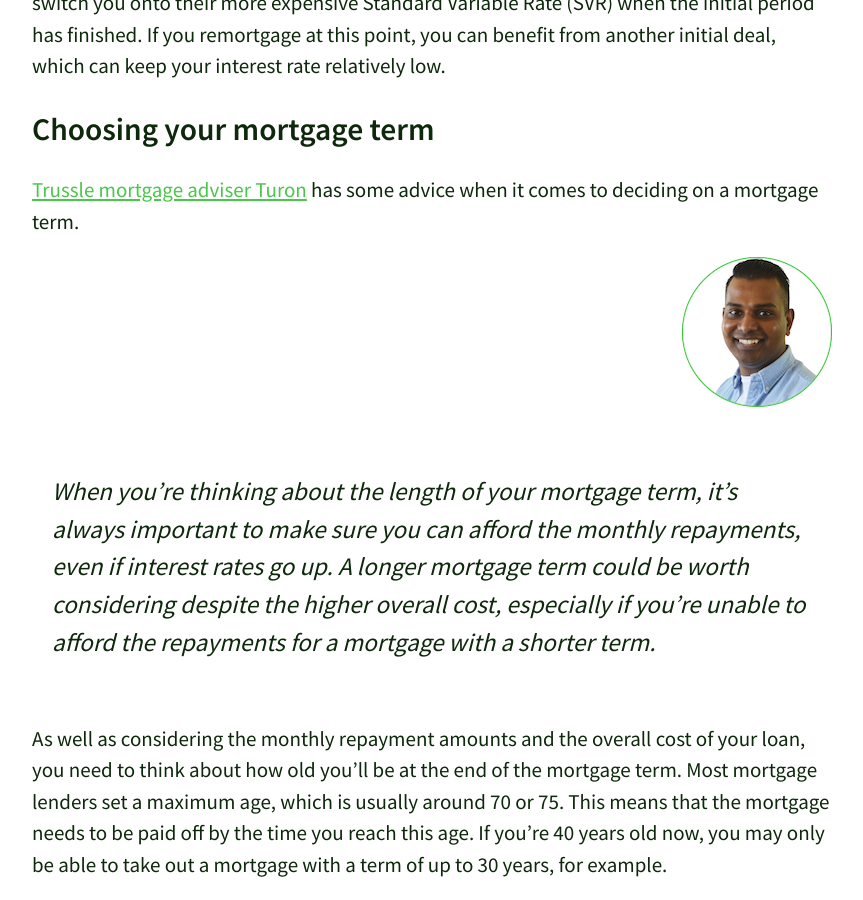
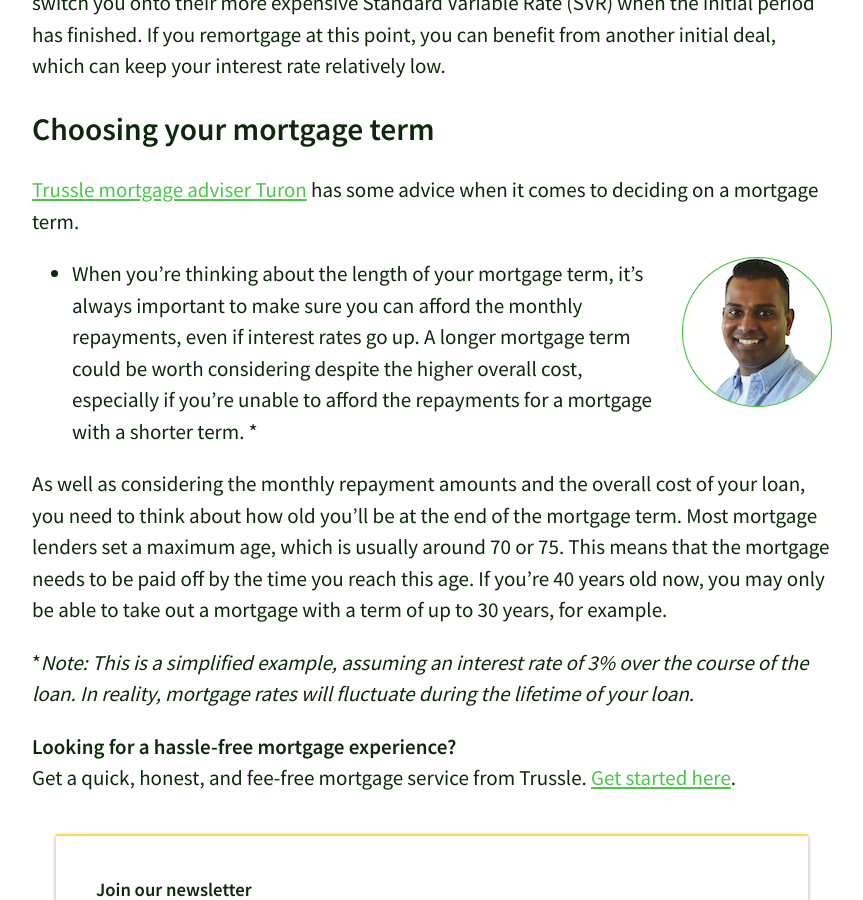
Before and after one commit to olitrussle/blog, a Jekyll site: the page built from _posts/2017-05-30-how-the-mortgage-term-affects-cost-of-mortgage.md, in a window 1280 px wide and 900 px high, scrolled down 3122 px. Shown: the whole window, without its empty margins (208-1071 px from the left). Built offline with Jekyll 4.4.1, drawn with Linux system fonts in a browser that asks for light colours; comment, search, counter and statistics services are not loaded.

```diff
--- a/_posts/2017-05-30-how-the-mortgage-term-affects-cost-of-mortgage.md
+++ b/_posts/2017-05-30-how-the-mortgage-term-affects-cost-of-mortgage.md
@@ -59,7 +59,7 @@ Another way of reducing the amount of interest you pay is to [remortgage](https:
 
 {% include image/right.html filename="2ron1.png" alt="Image of 2ron1" %}
 
-> When you’re thinking about the length of your mortgage term, it’s always important to make sure you can afford the monthly repayments, even if interest rates go up. A longer mortgage term could be worth considering despite the higher overall cost, especially if you’re unable to afford the repayments for a mortgage with a shorter term.
+* When you’re thinking about the length of your mortgage term, it’s always important to make sure you can afford the monthly repayments, even if interest rates go up. A longer mortgage term could be worth considering despite the higher overall cost, especially if you’re unable to afford the repayments for a mortgage with a shorter term. *
 
 As well as considering the monthly repayment amounts and the overall cost of your loan, you need to think about how old you’ll be at the end of the mortgage term. Most mortgage lenders set a maximum age, which is usually around 70 or 75. This means that the mortgage needs to be paid off by the time you reach this age. If you’re 40 years old now, you may only be able to take out a mortgage with a term of up to 30 years, for example.
 
```
